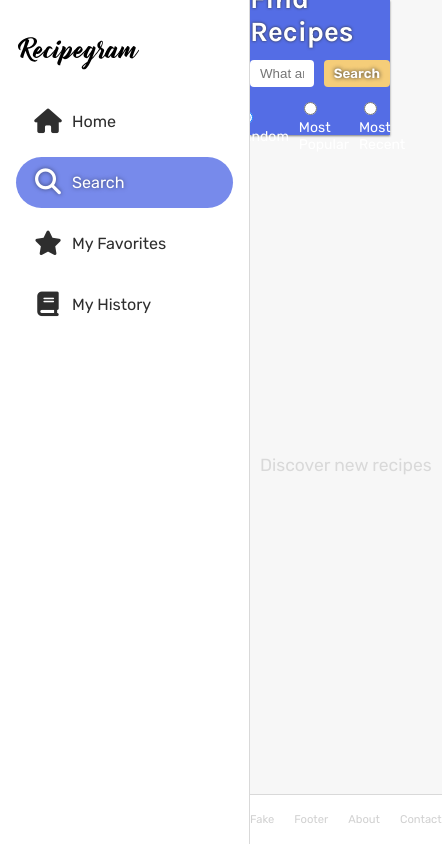
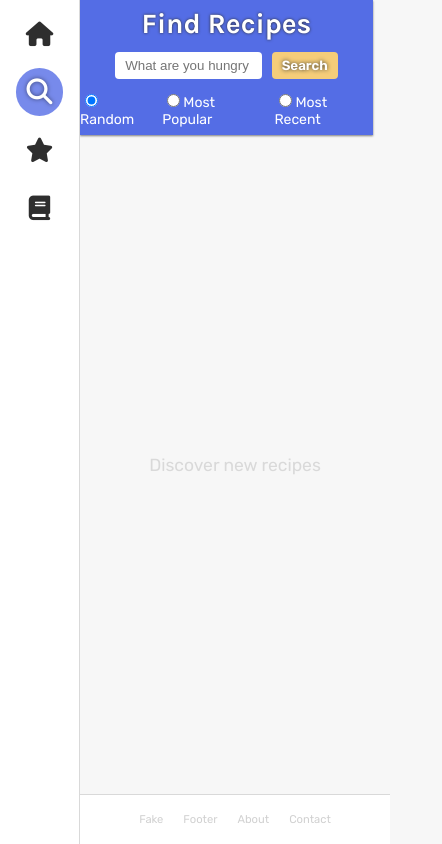
Before and after one commit to mannewdan/recipegram, a React (Vite) app: page /search in a window 390 px wide. Shown: the whole page, 442 px wide, since content can reach past the window. Built offline with nearby package versions, Linux system fonts and the light colour scheme; what javascript-time-ago would draw is missing.

Commit message:
responsive sidebar

```diff
--- a/src/components/SideBar.tsx
+++ b/src/components/SideBar.tsx
@@ -21,7 +21,7 @@ export default function SideBar() {
             <div className="sidebar__link--icon-holder">
               <i className="fa-solid fa-house"></i>
             </div>
-            <span>Home</span>
+            <span className="sidebar__link--text">Home</span>
           </Link>
           <Link
             className={`sidebar__link ${path === "/search" ? "active" : ""}`}
@@ -30,7 +30,7 @@ export default function SideBar() {
             <div className="sidebar__link--icon-holder">
               <i className="fa-solid fa-magnifying-glass"></i>
             </div>
-            <span>Search</span>
+            <span className="sidebar__link--text">Search</span>
           </Link>
           <Link
             className={`sidebar__link ${path === "/favorites" ? "active" : ""}`}
@@ -39,7 +39,7 @@ export default function SideBar() {
             <div className="sidebar__link--icon-holder">
               <i className="fa-solid fa-star"></i>
             </div>
-            <span>My Favorites</span>
+            <span className="sidebar__link--text">My Favorites</span>
           </Link>
           <Link
             className={`sidebar__link ${path === "/history" ? "active" : ""}`}
@@ -48,7 +48,7 @@ export default function SideBar() {
             <div className="sidebar__link--icon-holder">
               <i className="fa-solid fa-book"></i>
             </div>
-            <span>My History</span>
+            <span className="sidebar__link--text">My History</span>
           </Link>
         </div>
       </nav>
--- a/src/css/main.css
+++ b/src/css/main.css
@@ -130,6 +130,15 @@ img {
   overflow: hidden;
 }
 
+:root {
+  --sidebar-width: 220px;
+}
+
+@media (max-width: 800px) {
+  :root {
+    --sidebar-width: 80px;
+  }
+}
 .recipe-container {
   display: flex;
   flex-direction: column;
@@ -251,7 +260,7 @@ img {
 }
 
 .search {
-  width: calc(100vw - 250px);
+  width: calc(100vw - var(--sidebar-width) - 17px);
   height: 135px;
   box-shadow: 0px 1px 2px hsla(0deg, 0%, 0%, 0.5);
   display: flex;
@@ -332,13 +341,12 @@ footer a {
 
 .sidebar-container {
   position: relative;
-  max-width: 250px;
-  min-width: 250px;
+  min-width: var(--sidebar-width);
 }
 
 .sidebar {
   position: fixed;
-  width: 250px;
+  width: var(--sidebar-width);
   height: 100vh;
   padding: 10px 16px;
   z-index: 1000;
@@ -356,6 +364,8 @@ footer a {
 .sidebar__link {
   display: flex;
   align-items: center;
+  width: 100%;
+  height: calc(1.15rem + 32px);
   padding: 16px 20px;
   font-size: 1.15rem;
   text-decoration: none;
@@ -390,6 +400,18 @@ footer a {
   font-size: 1.85rem;
 }
 
+@media (max-width: 800px) {
+  .sidebar__logo-container {
+    display: none;
+  }
+  .sidebar__link--text {
+    display: none;
+  }
+  .sidebar__link--icon-holder {
+    margin: 0;
+    width: 10px;
+  }
+}
 .comments-container {
   position: fixed;
   width: 100vw;
--- /dev/null
+++ b/src/sass/globals/_breakpoints.scss
@@ -0,0 +1,2 @@
+$bp-small: 600px;
+$bp-medium: 800px;
--- a/src/sass/globals/_index.scss
+++ b/src/sass/globals/_index.scss
@@ -4,3 +4,4 @@
 @use "utility";
 @use "sizes";
 @use "mixins";
+@use "breakpoints";
--- a/src/sass/layout/_search.scss
+++ b/src/sass/layout/_search.scss
@@ -16,7 +16,7 @@
   color: $gray;
 }
 .search {
-  width: calc(100vw - $sidebar-width);
+  width: calc(100vw - var(--sidebar-width) - 17px);
   height: $search-height;
 
   box-shadow: 0px 1px 2px hsl(0, 0%, 0%, 50%);
--- a/src/sass/layout/_sidebar.scss
+++ b/src/sass/layout/_sidebar.scss
@@ -1,14 +1,14 @@
 @use "../globals/themes" as *;
 @use "../globals/sizes" as *;
+@use "../globals/breakpoints" as *;
 
 .sidebar-container {
   position: relative;
-  max-width: $sidebar-width;
-  min-width: $sidebar-width;
+  min-width: var(--sidebar-width);
 }
 .sidebar {
   position: fixed;
-  width: $sidebar-width;
+  width: var(--sidebar-width);
   height: 100vh;
   padding: 10px 16px;
   z-index: 1000;
@@ -27,6 +27,8 @@
   &__link {
     display: flex;
     align-items: center;
+    width: 100%;
+    height: calc(1.15rem + 32px);
     padding: 16px 20px;
 
     font-size: 1.15rem;
@@ -65,3 +67,20 @@
     }
   }
 }
+
+@media (max-width: $bp-medium) {
+  .sidebar {
+    &__logo-container {
+      display: none;
+    }
+    &__link {
+      &--text {
+        display: none;
+      }
+      &--icon-holder {
+        margin: 0;
+        width: 10px;
+      }
+    }
+  }
+}
```
Also changed, not shown: src/sass/globals/_sizes.scss (+13 -1 lines), 1 other file (tests, documents, lock files or other folders).
